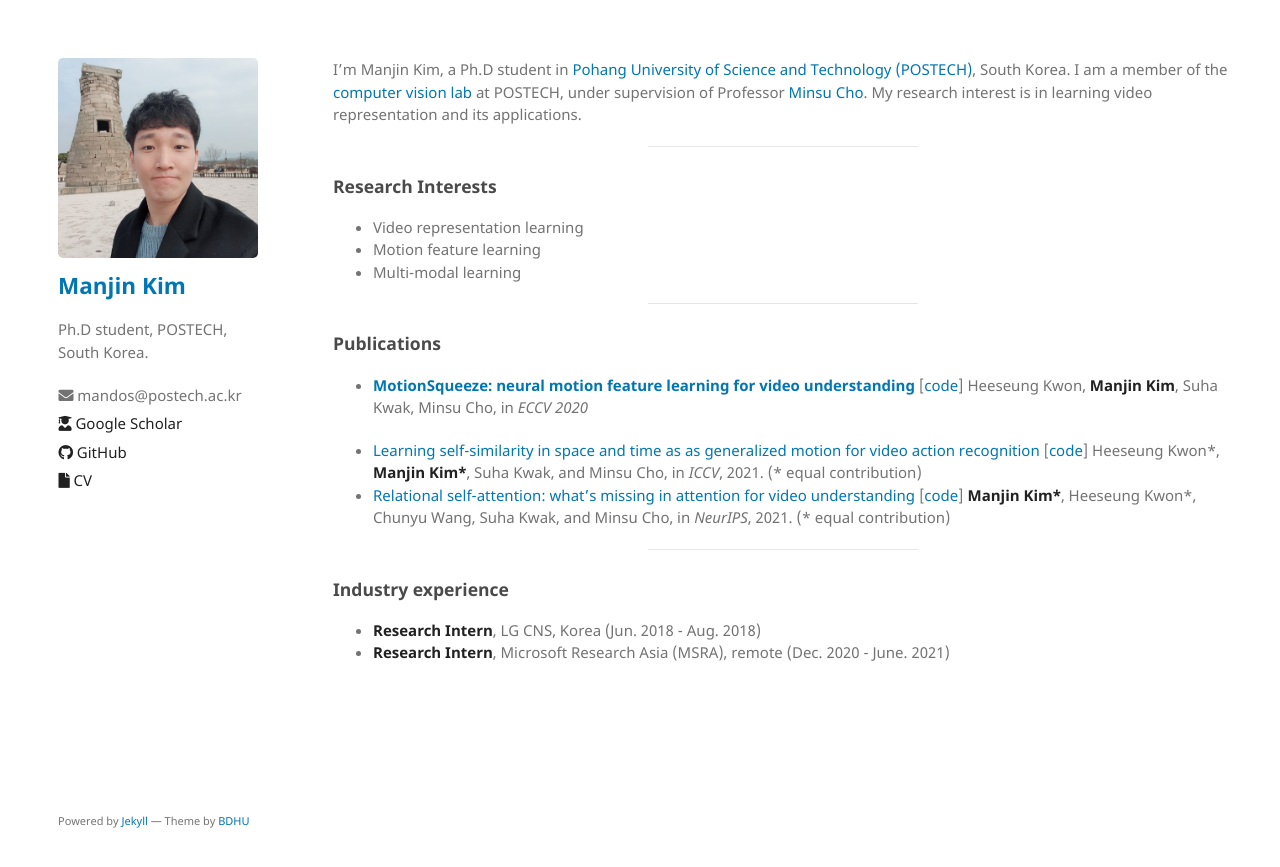
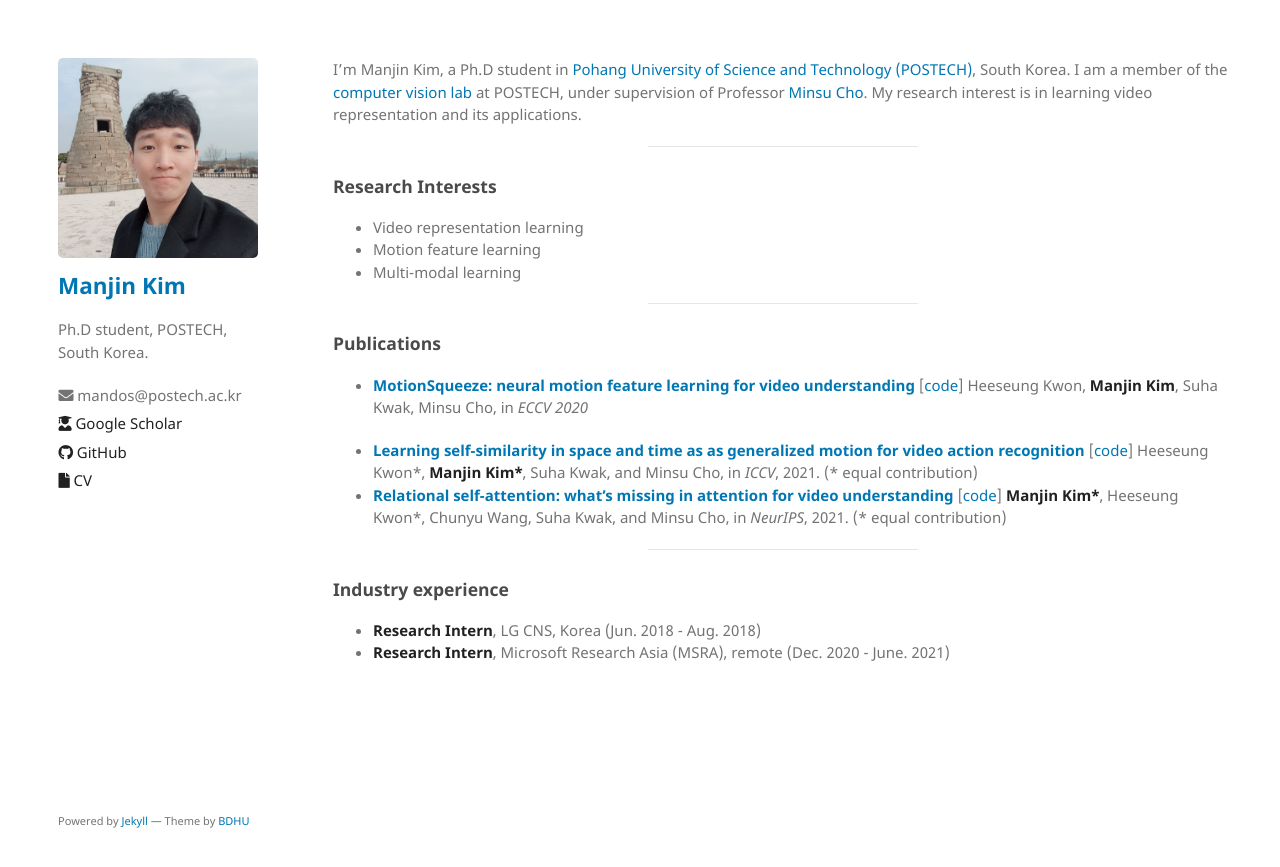
Before and after one commit to KimManjin/KimManjin.github.io, a Jekyll site: the page built from index.md, in a window 1280 px wide. Shown: the top 867 px of the page. Built offline with Jekyll 4.4.1, drawn with Linux system fonts in a browser that asks for light colours; our own code applies the rules of GitHub Pages for plain Markdown files.

```diff
--- a/index.md
+++ b/index.md
@@ -26,12 +26,12 @@ I'm Manjin Kim, a Ph.D student in [Pohang University of Science and Technology (
 
 ### Publications
 * **[MotionSqueeze: neural motion feature learning for video understanding](https://arxiv.org/abs/2007.09933)** [[code](https://github.com/arunos728/MotionSqueeze)]
-  Heeseung Kwon, **Manjin Kim**, Suha Kwak, Minsu Cho, in *ECCV 2020*
+    Heeseung Kwon, **Manjin Kim**, Suha Kwak, Minsu Cho, in *ECCV 2020*
 
-* [Learning self-similarity in space and time as as generalized motion for video action recognition](https://arxiv.org/abs/2102.07092) [[code](https://github.com/arunos728/SELFY)]
-  Heeseung Kwon\*, **Manjin Kim\***, Suha Kwak, and Minsu Cho, in _ICCV_, 2021. (* equal contribution)
-* [Relational self-attention: what's missing in attention for video understanding](https://arxiv.org/abs/2111.01673) [[code](https://github.com/KimManjin/RSA)]
-  **Manjin Kim\***, Heeseung Kwon\*, Chunyu Wang, Suha Kwak, and Minsu Cho, in _NeurIPS_, 2021.   (* equal contribution)
+* **[Learning self-similarity in space and time as as generalized motion for video action recognition](https://arxiv.org/abs/2102.07092)** [[code](https://github.com/arunos728/SELFY)]
+    Heeseung Kwon\*, **Manjin Kim\***, Suha Kwak, and Minsu Cho, in _ICCV_, 2021. (* equal contribution)
+* **[Relational self-attention: what's missing in attention for video understanding](https://arxiv.org/abs/2111.01673)** [[code](https://github.com/KimManjin/RSA)]
+    **Manjin Kim\***, Heeseung Kwon\*, Chunyu Wang, Suha Kwak, and Minsu Cho, in _NeurIPS_, 2021.   (* equal contribution)
 
 ---------------------------------------------
 
```
